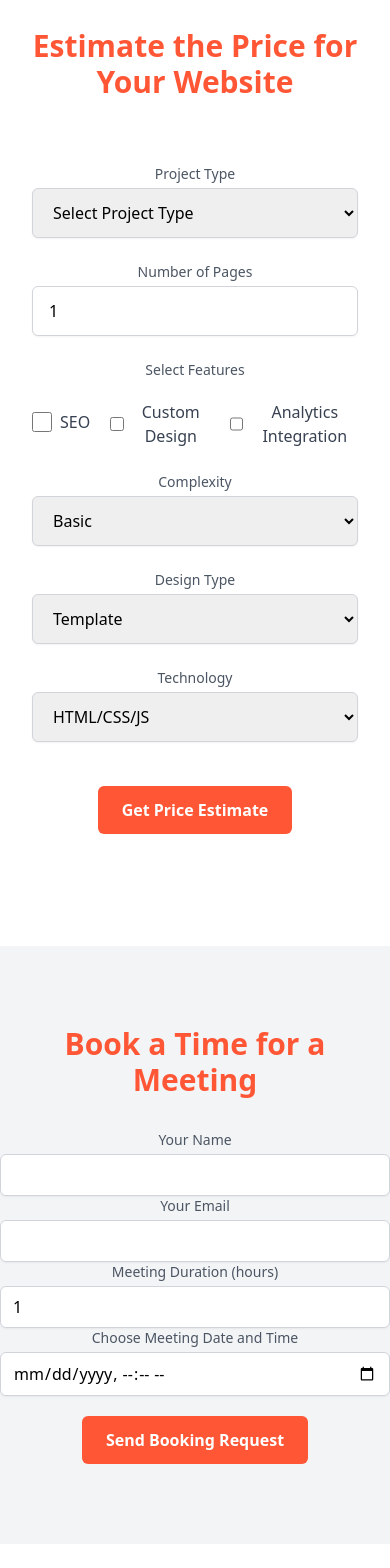
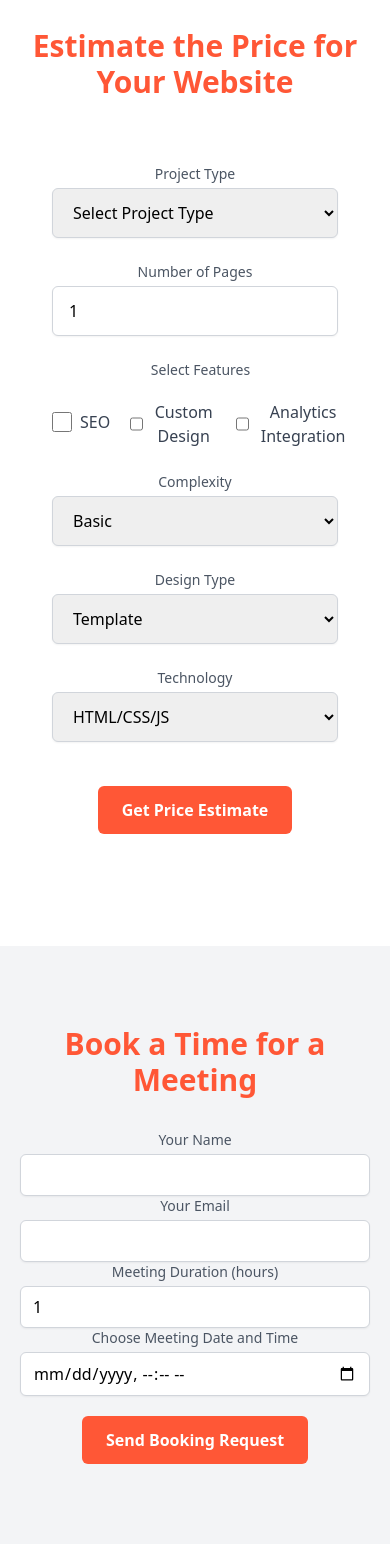
Before and after one commit to SulimanHakimi/Suliman-Hakimi, a React (Create React App) app: page / in a window 390 px wide. Shown: the part 4960-6528 px from the top of the page. Built offline with nearby package versions, Linux system fonts and the light colour scheme; the HTML template or start-up script is replaced by a standard one.

Commit message:
refactor: update form layout classes for consistency across components

```diff
--- a/src/components/Contact.jsx
+++ b/src/components/Contact.jsx
@@ -33,7 +33,7 @@ const Contact = () => {
   return (
     <section id="contact" className="py-20 bg-white text-center">
       <h2 className="text-3xl font-bold text-brand">Contact Me</h2>
-      <form onSubmit={handleSubmit} className="mt-8 max-w-xl lg:mx-auto md:mx-auto sm:mx-5">
+      <form onSubmit={handleSubmit} className="mt-8 max-w-xl lg:mx-auto md:mx-auto mx-5">
         <input
           type="text"
           placeholder="Your Name"
--- a/src/components/Time-book.jsx
+++ b/src/components/Time-book.jsx
@@ -51,7 +51,7 @@ const BookingForm = () => {
       <h2 className="text-3xl font-bold text-brand">
         Book a Time for a Meeting
       </h2>
-      <form onSubmit={handleSubmit} className="mt-8 max-w-xl lg:mx-auto md:mx-auto sm:mx-5">
+      <form onSubmit={handleSubmit} className="mt-8 max-w-xl lg:mx-auto md:mx-auto mx-5">
         <div>
           <label className="block text-sm font-medium text-gray-600" htmlFor="name">
             Your Name
--- a/src/components/dyc-price.jsx
+++ b/src/components/dyc-price.jsx
@@ -63,7 +63,7 @@ const WebsitePriceEstimator = () => {
       <h2 className="text-3xl font-bold text-brand mb-6">
         Estimate the Price for Your Website
       </h2>
-      <form className="mt-8 max-w-xl lg:mx-auto md:mx-auto sm:mx-5 p-8">
+      <form className="mt-8 max-w-xl lg:mx-auto md:mx-auto mx-5 p-8">
         <div className="mb-6">
           <label
             className="block text-sm font-medium text-gray-600"
```
